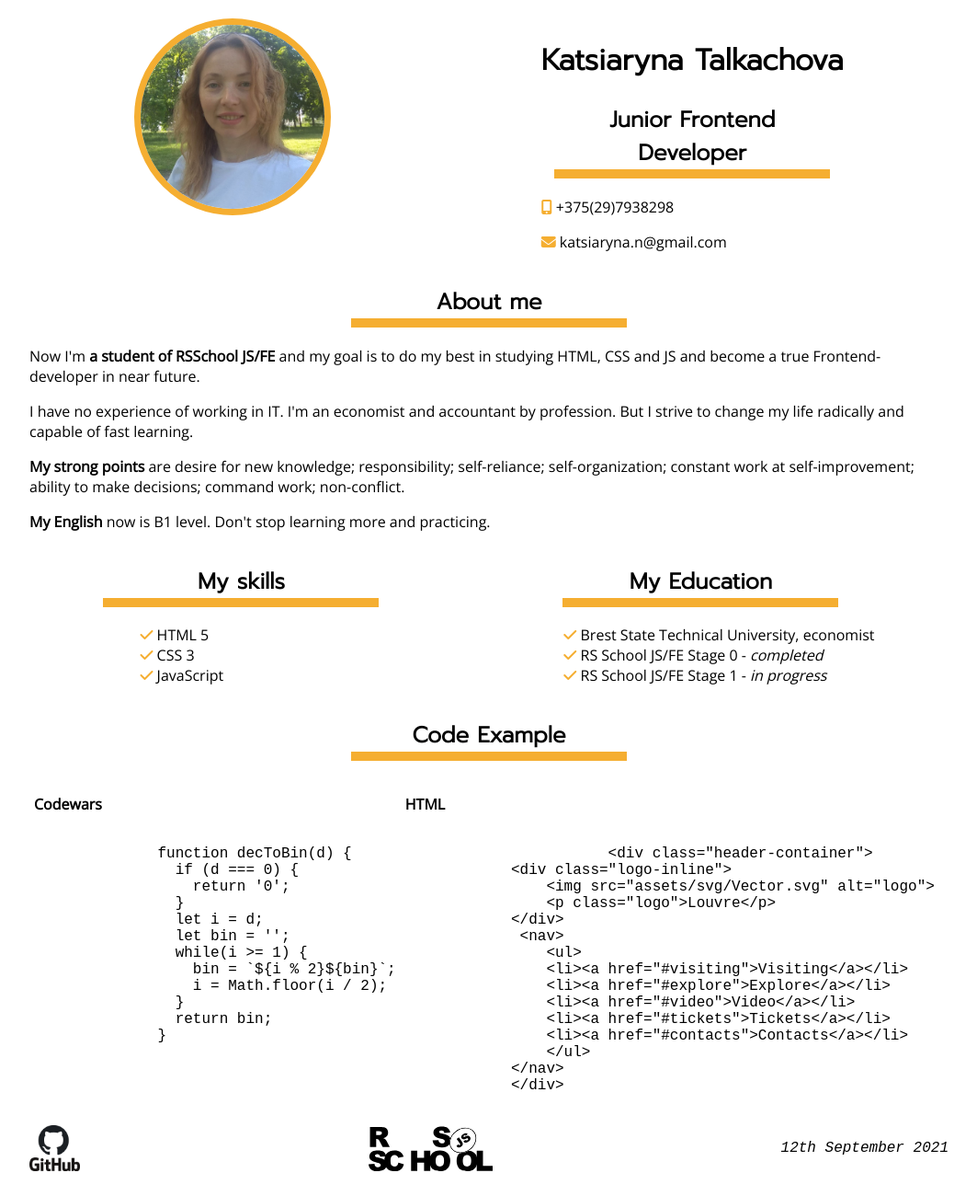
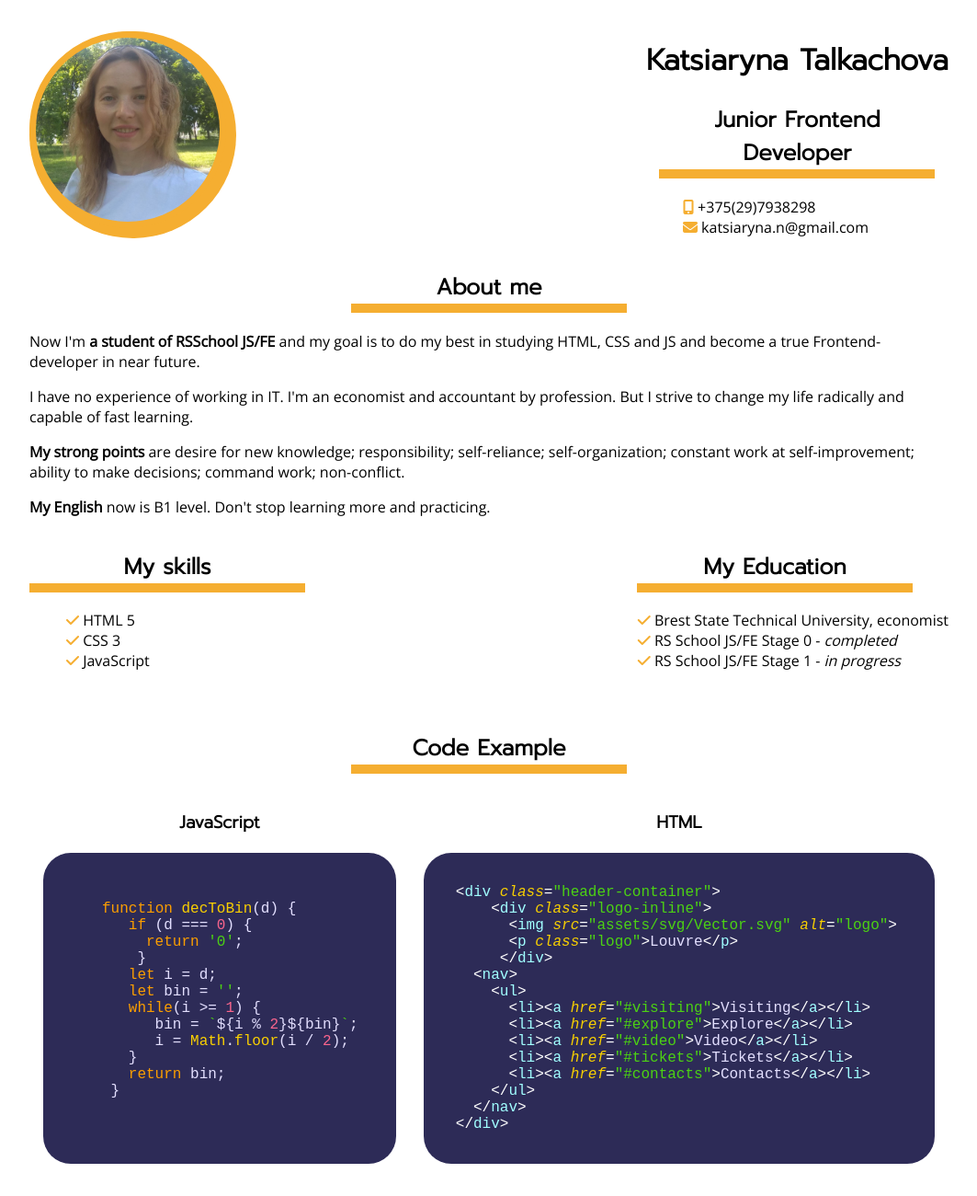
Before and after one commit to katrin-brest/rsschool-cv, a plain HTML site: page index.html in a window 1280 px wide. Shown: the top 1300 px of the page at 92% size, without its empty margins (108-1171 px from the left). Drawn offline with nearby package versions, Linux system fonts and the light colour scheme.

Commit message:
feat: change borders

```diff
--- a/index.html
+++ b/index.html
@@ -12,18 +12,23 @@
     <link href="https://fonts.googleapis.com/css2?family=Barlow&family=Prompt:wght@300&display=swap" rel="stylesheet">
     <link href="https://fonts.googleapis.com/css2?family=Open+Sans:wght@300&display=swap" rel="stylesheet">
     <script src="https://kit.fontawesome.com/4b733ccda6.js" crossorigin="anonymous"></script>
+    <link rel="stylesheet" href="https://cdnjs.cloudflare.com/ajax/libs/highlight.js/9.15.8/styles/shades-of-purple.min.css">
+    <script src="https://cdnjs.cloudflare.com/ajax/libs/highlight.js/9.15.8/highlight.min.js"></script>
+    <script>hljs.initHighlightingOnLoad();</script>
   </head>
 
   <body>
     <header >
-      <div >
+      <div class = "bgphoto" >
         <img class = "photo" src="images/myfoto.jpg" alt="photo" width="200">
       </div>
       <div>
         <H1>Katsiaryna Talkachova</H1>
         <h2>Junior Frontend Developer</h2>
-        <p> <i class="fas fa-mobile-alt"></i>  +375(29)7938298</p>
-        <p> <i class="fas fa-envelope"></i>  katsiaryna.n@gmail.com</p>
+        <ul>
+        <li> <i class="fas fa-mobile-alt"></i>  +375(29)7938298</li>
+        <li> <i class="fas fa-envelope"></i>  katsiaryna.n@gmail.com</li>
+      </ul>
       </div>
     </header>
 
@@ -35,7 +40,7 @@
         <p><b>My strong points</b> are desire for new knowledge; responsibility; self-reliance; self-organization; constant work at self-improvement; ability to make decisions; command work; non-conflict.</p>
         <p><b>My English</b> now is B1 level. Don't stop learning more and practicing. </p>
       </section>
-      <section class = "twoColomns">
+      <section class = "twoCol">
         <div>
           <h2>My skills</h2>
         <ul>
@@ -55,11 +60,11 @@
       </section>
       <section >
         <h2>Code Example</h2>
-        <div class = "twoColomns">
-        <div>
-          <p><b>Codewars</b></p>
-          <pre>
-            <code>
+        <div class = "twoCol">
+        <div class="inner">
+          <h3>JavaScript</h3>
+          <pre><code class="language-js">
+
      function decToBin(d) {
         if (d === 0) {
           return '0';
@@ -72,13 +77,13 @@
         }
         return bin;
       }
-            </code>
-          </pre>
 
+
+            </code></pre>
         </div>
 
-        <div>
-          <p><b>HTML</b> </p>
+        <div class="inner">
+          <h3>HTML</h3>
           <pre><code class="language-html">
   &lt;div class=&quot;header-container&quot;&gt;
       &lt;div class=&quot;logo-inline&quot;&gt;
--- a/styles.css
+++ b/styles.css
@@ -7,7 +7,7 @@ body {
 }
 header {
     display:flex;
-    justify-content: space-around;
+    justify-content: space-between;
     margin-top: 20px;
 }
 .fas {
@@ -18,7 +18,16 @@ header {
     border: 7px solid #F5AE31;
 }
 
-h1, h2 {
+.bgphoto {
+    background-color:#F5AE31 ;
+    width: 225px;
+    height: 225px;
+    border-radius: 125px;
+    margin-top: auto;
+    margin-bottom: auto;
+}
+
+h1, h2, h3 {
     font-family: "Prompt", sans-serif;
     text-align: center;
 }
@@ -32,9 +41,18 @@ h2 {
 ul {
     list-style-type: none;
 }
-.twoColomns {
-    display:flex;
-    justify-content: space-around;
+.twoCol {
+    display: flex;
+    justify-content: space-between;
+    margin-bottom: 5%;
+}
+.inner {
+    margin: 0 15px;
+    flex-grow: 1;
+    }
+
+code {
+    border-radius: 30px;
 }
 
 footer {
```
Lines whose indentation alone changed are shown as unchanged.
